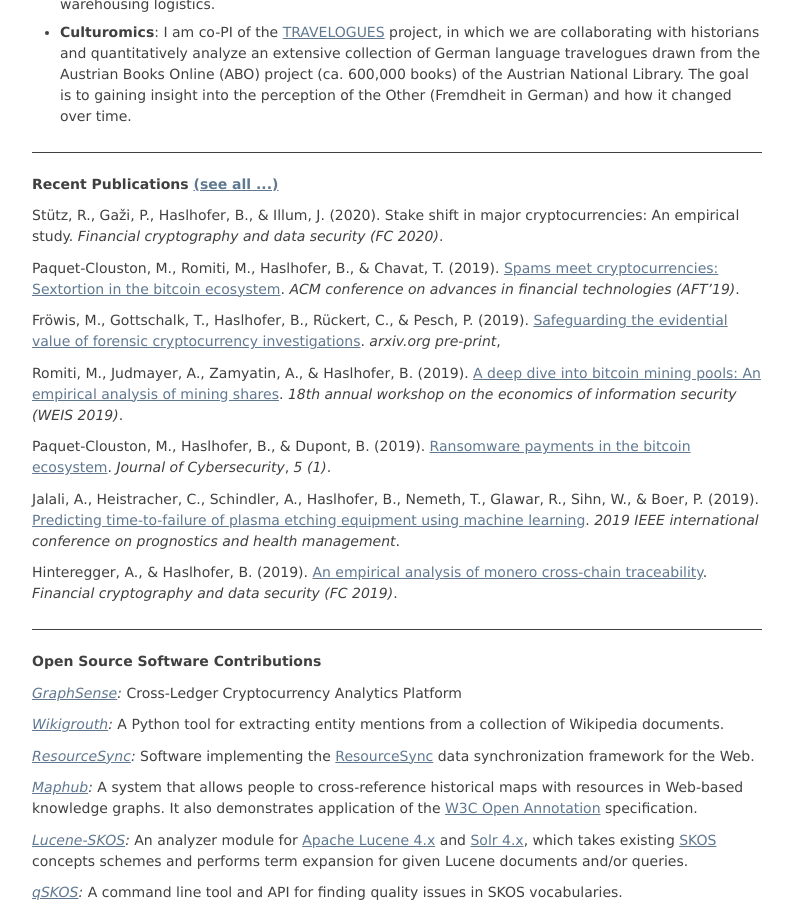
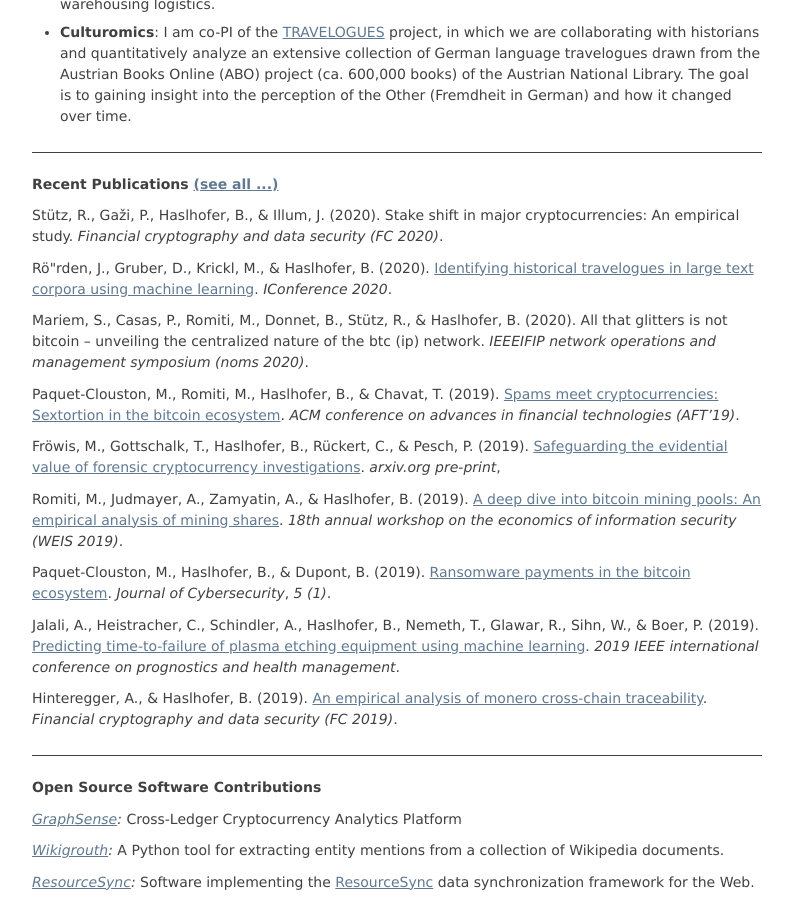
Before and after one commit to behas/behas.github.com, a Jekyll site: the page built from index.html, in a window 1280 px wide and 900 px high, scrolled down 1018 px. Shown: the whole window, without its empty margins (243-1034 px from the left). Built offline with Jekyll 4.4.1, drawn with Linux system fonts in a browser that asks for light colours.

Commit message:
added recent papers

```diff
--- a/_data/papers.yml
+++ b/_data/papers.yml
@@ -17,6 +17,45 @@ references:
   title-short: Stake shift in major cryptocurrencies
   container-title: Financial cryptography and data security (FC 2020)
   publisher-place: Kota Kinabalu, Sabah, Malaysia
+
+- id: Roerden:2020a
+  type: paper-conference
+  author:
+  - family: Rö"rden
+    given: Jan
+  - family: Gruber
+    given: Doris
+  - family: Krickl
+    given: Martin
+  - family: Haslhofer
+    given: Bernhard
+  issued:
+  - year: 2020
+  title: Identifying historical travelogues in large text corpora using machine learning
+  container-title: IConference 2020
+  publisher-place: Boras, Sweden
+  URL: https://arxiv.org/abs/2001.01673
+
+- id: Mariem:2020a
+  type: paper-conference
+  author:
+  - family: Mariem
+    given: Sami Ben
+  - family: Casas
+    given: Pedro
+  - family: Romiti
+    given: Matteo
+  - family: Donnet
+    given: Benoit
+  - family: Stütz
+    given: Rainer
+  - family: Haslhofer
+    given: Bernhard
+  issued:
+  - year: 2020
+  title: All that glitters is not bitcoin – unveiling the centralized nature of the
+    btc (ip) network
+  container-title: IEEEIFIP network operations and management symposium (noms 2020)
 
 - id: PaquetClouson:2019bb
   type: paper-conference
```
Also changed, not shown: bibliography.bib (+16 -0 lines).
